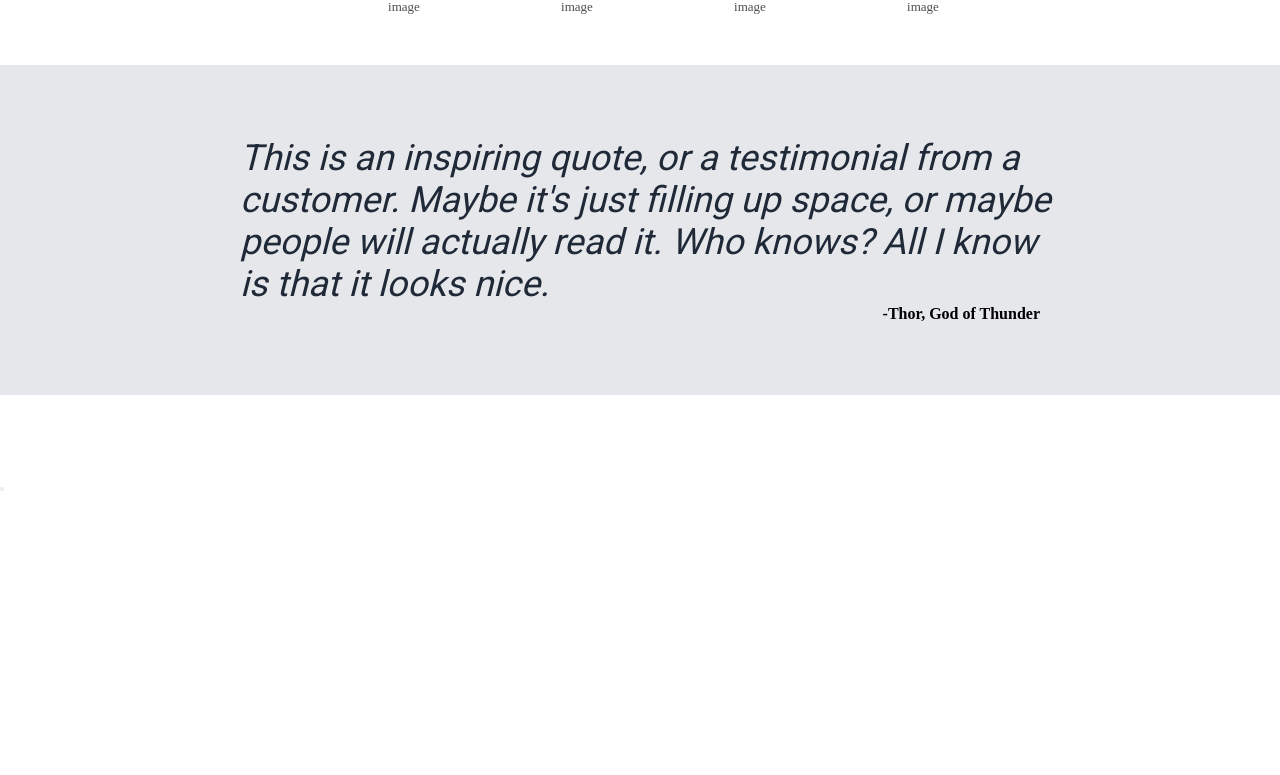
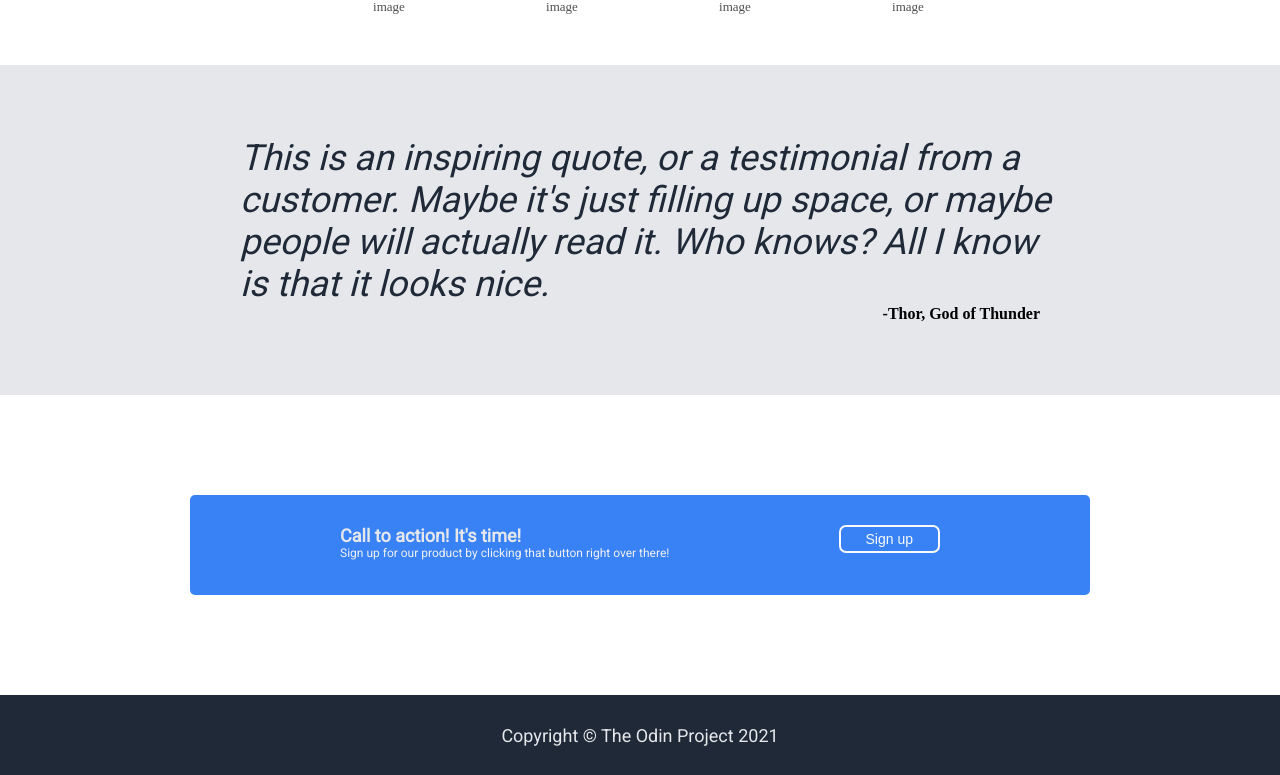
Before and after one commit to Ishan-Choudhary/TOP-foundations-landing-page, a plain HTML site: page index.html in a window 1280 px wide. Shown: the part 715-1490 px from the top of the page. Before the commit the page ends 1208 px from the top, so only its background shows below. Drawn offline with Linux system fonts and the light colour scheme.

Commit message:
Completed final section and fixed minor alignment issues

```diff
--- a/index.html
+++ b/index.html
@@ -5,7 +5,7 @@
     <meta http-equiv="X-UA-Compatible" content="IE=edge">
     <meta name="viewport" content="width=device-width, initial-scale=1.0">
     <title>Foundation Landing Page</title>
-    <link rel="stylesheet" type="text/css" href="style.css"/>
+    <link rel="stylesheet" type="text/css" href="./style.css"/>
 </head>
 <body>
     <div class="hero-section">
@@ -66,12 +66,14 @@
         <div class="highlight">
             <div class="content">
                 <div class="infoText">
-                    <div class="main"></div>
-                    <div class="sub"></div>
+                    <p id="main">Call to action! It's time!</p><p id="sub">Sign up for our product by clicking that button right over there!</p>
                 </div>
-                <button class="signUp"></button>
+                <button class="signUp">Sign up</button>
             </div>
         </div>
     </div>
+    <div class="footer">
+        <p>Copyright © The Odin Project 2021</p>
+    </div>
 </body>
 </html>
--- a/style.css
+++ b/style.css
@@ -110,7 +110,7 @@ h1  {
     flex: 0 1 auto;
     flex-direction: row;
     margin-top: 30px;
-
+    margin-right: 30px;
 }
 
 .section-header {
@@ -176,3 +176,68 @@ h1  {
 .quoteAuthor    {
     text-align: right;
 }
+/*******************QUOTE SECTION ENDS***********************************/
+
+/*******************CALL TO ACTION SECTION BEGINS***********************/
+.signUpSection  {
+    display: flex;
+    flex: 0 1 auto;
+    align-items: center;
+    justify-content: center;
+    height: 300px;
+}
+
+.highlight    {
+    display: flex;
+    flex-direction: column;
+    flex: 0 1 auto;
+    align-items: center;
+    background-color: #3882F6;
+    width: 900px;
+    height: 100px;
+    border-radius: 5px;
+}
+
+.content    {
+    display: flex;
+    flex: 0 1 0;
+    flex-direction: row;
+    justify-content: space-between;
+    width: 600px;
+    height: 150px;
+    margin-top: 30px;
+}
+
+#main   {
+    font-weight: 700;
+}
+
+#sub    {
+    font-size: 12px;
+    color:#f0f0f0
+}
+
+.signUp {
+    display: flex;
+    align-items: center;
+    height: 20px;
+    border: 2px solid #F9FAF8;
+    border-radius: 7px;
+    background-color: #3882F6;
+    color: #F9FAF8;
+    padding: 12px 25px 12px 25px;
+    font-size: 14px;
+    font-weight: 500;
+}
+
+/*******************CALL TO ACTION SECTION ENDS***********************/
+
+/*******************FOOTER SECTION BEGINS***********************/
+.footer {
+    display: flex;
+    flex: 0 1 auto;
+    align-items: center;
+    justify-content: center;
+    background-color: #1F2937;
+    height: 80px;
+}
```
